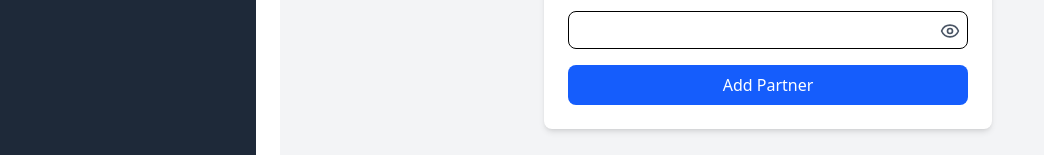
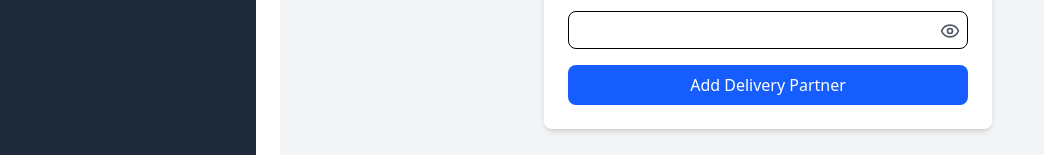
Before and after one commit to knpltech/EggBucketRetailAdmin, a React (Vite) app in the folder frontend/: page /admin/add-delivery in a window 1280 px wide. Shown: the part 525-680 px from the top of the page, without its empty margins (0-1044 px from the left). Built offline with nearby package versions, Linux system fonts and the light colour scheme.

Commit message:
updated sales person

```diff
--- a/frontend/src/AdminPages/AddDeliveryPartner.jsx
+++ b/frontend/src/AdminPages/AddDeliveryPartner.jsx
@@ -1,7 +1,7 @@
 import React, { useState } from 'react';
 import axios from 'axios';
 import { ADMIN_PATH } from '../constant';
-import { Eye, EyeOff } from 'lucide-react'; // using lucide-react for eye icons
+import { Eye, EyeOff } from 'lucide-react';
 
 const AddDeliveryPartner = () => {
   const [formData, setFormData] = useState({ name: '', phone: '', password: '', confirmPassword: '' });
@@ -101,10 +101,11 @@
 
         <button
           type="submit"
-          className="w-full bg-blue-600 text-white py-2 rounded-lg hover:bg-blue-700 transition"
+          className="w-full bg-blue-600 text-white py-2 rounded-lg hover:bg-blue-900 active:bg-blue-800 focus:outline-none focus:ring-2 focus:ring-blue-300 transition"
         >
-          Add Partner
+          Add Delivery Partner
         </button>
+
 
         {message && (
           <p className="mt-4 text-center text-green-600">{message}</p>
--- a/frontend/src/AdminPages/AddSalesPerson.jsx
+++ b/frontend/src/AdminPages/AddSalesPerson.jsx
@@ -101,10 +101,11 @@
 
         <button
           type="submit"
-          className="w-full bg-blue-600 text-white py-2 rounded-lg hover:bg-blue-700 transition"
+          className="w-full bg-blue-600 text-white py-2 rounded-lg hover:bg-blue-900 active:bg-blue-800 focus:outline-none focus:ring-2 focus:ring-blue-300 transition"
         >
           Add Partner
         </button>
+
 
         {message && (
           <p className="mt-4 text-center text-green-600">{message}</p>
```
Also changed, not shown: 1 other file (tests, documents, lock files or other folders).
